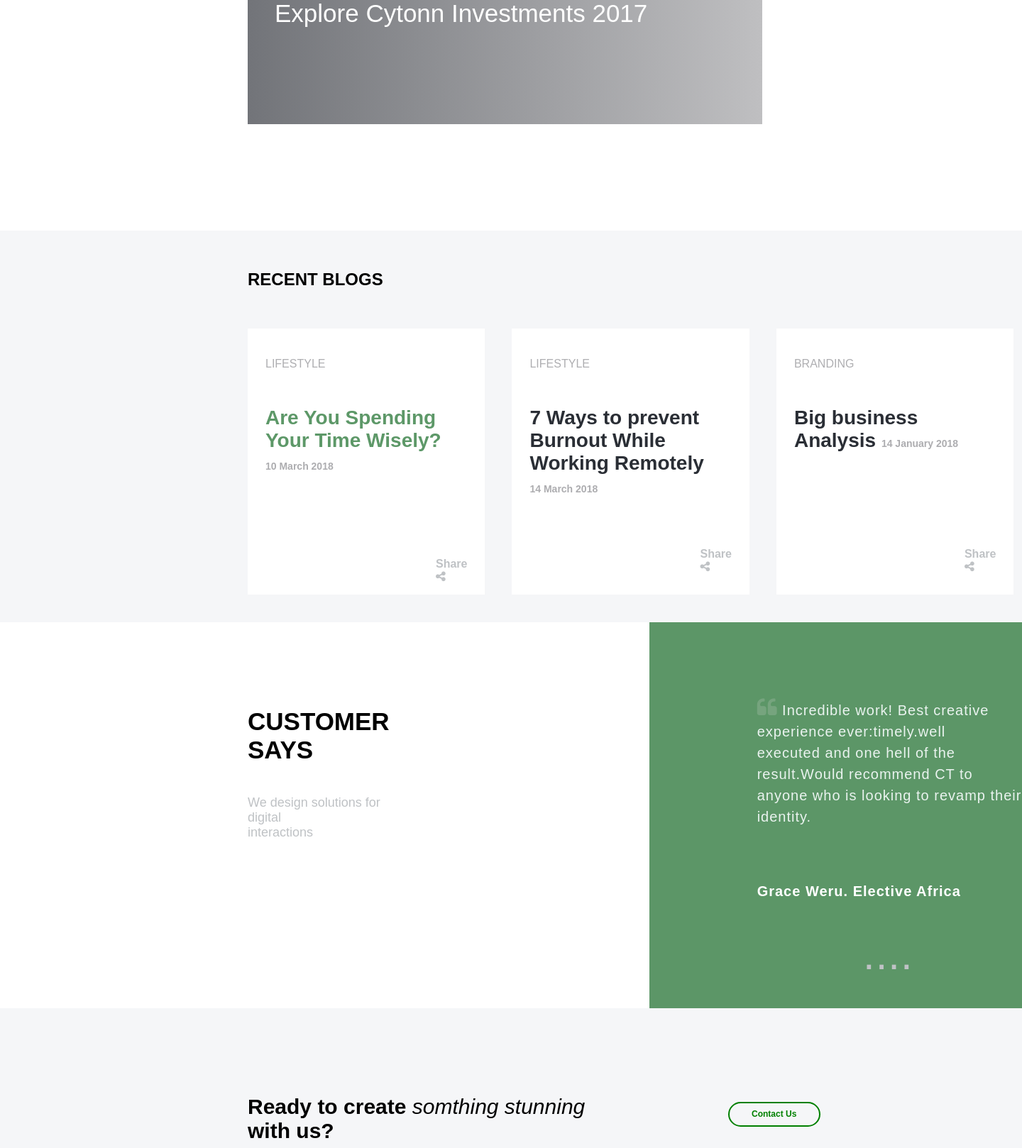
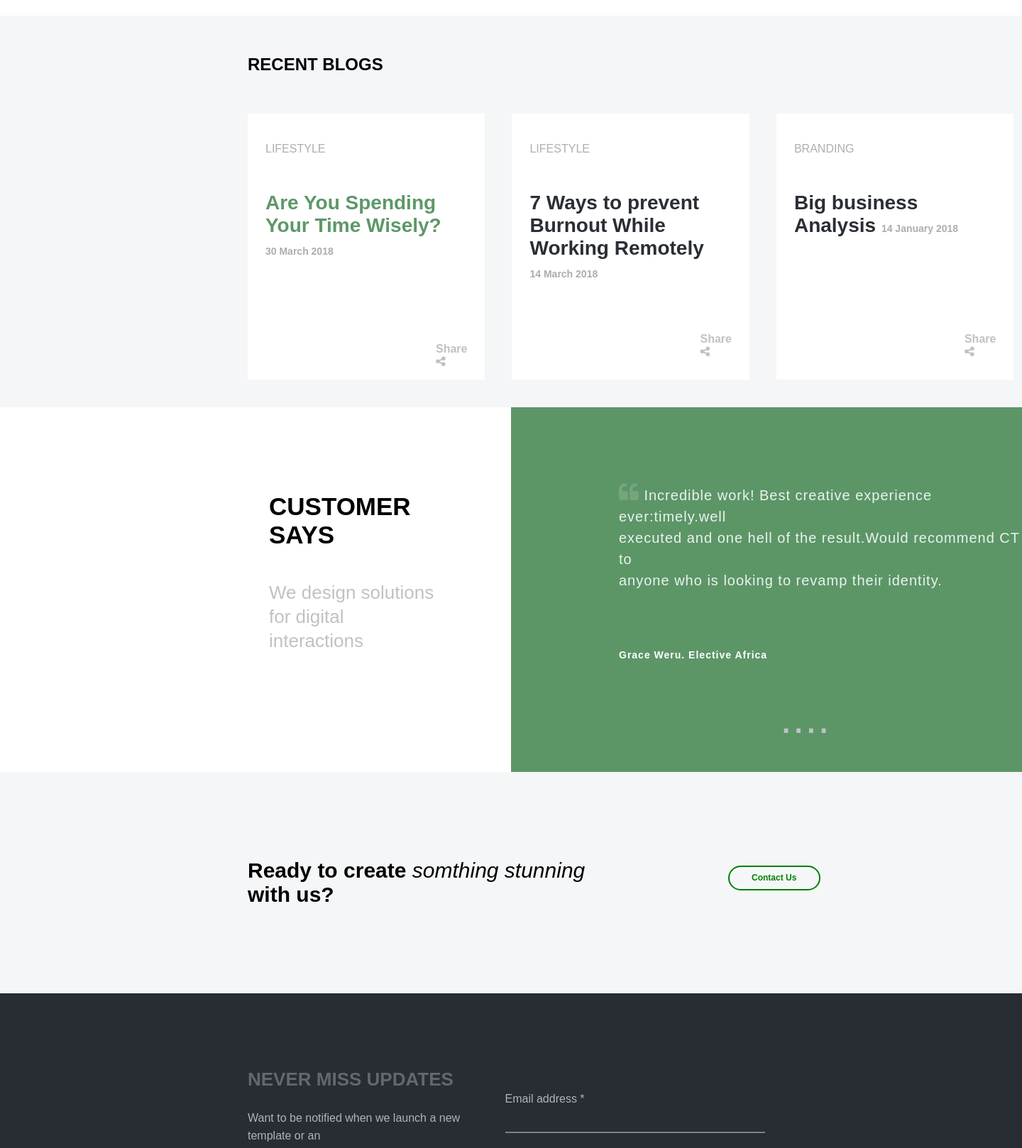
Before and after one commit to mukotso/styling-challenge-2, a PHP site: page / in a window 1440 px wide. Shown: the part 3936-5554 px from the top of the page at 71% size. Run offline with PHP 8.4, Linux system fonts and the light colour scheme.

Commit message:
final version

```diff
--- a/css/style.css
+++ b/css/style.css
@@ -98,16 +98,17 @@ ul > li > i {
       margin-right: 5px; } }
 
 #hello {
-  margin-top: 415px;
+  margin-top: 5%;
   font-size: 35px;
   margin-left: 611px;
   margin-bottom: 87px;
   font-family: Serif;
-  align-self: center; }
+  align-self: center;
+  word-break: break-word; }
   @media only screen and (min-width: 280px) and (max-width: 780px) {
     #hello {
       width: 100%;
-      margin-top: 150px;
+      margin-top: 20%;
       font-size: 32px;
       margin-left: 11px;
       margin-bottom: 7px; } }
@@ -301,14 +302,19 @@ ul > li > i {
     margin-top: 120px;
     margin-bottom: 44px;
     font-weight: bolder;
-    font-size: 35px; }
+    font-size: 35px;
+    margin-right: -60px;
+    margin-left: 379px; }
   #customer-wrapper i {
     color: gainsboro;
     opacity: 0.2;
     font-size: 30px;
     margin-bottom: -50px; }
   #customer-wrapper #contentParagraph {
-    font-size: 18px;
+    margin-left: 379px;
+    margin-right: 99px;
+    font-size: 26px;
+    line-height: 34px;
     color: #bfc2c5; }
   #customer-wrapper #customerMessage {
     padding-top: 85px;
@@ -324,12 +330,13 @@ ul > li > i {
   #customer-wrapper #dots {
     color: #bfc2c5;
     font-size: 60px;
-    border-radius: 50%;
+    border-radius: 50% !important;
     margin-left: 40%; }
   #customer-wrapper #customerName {
     padding-top: 55px;
     color: white;
-    font-weight: bold; }
+    font-weight: bold;
+    font-size: 14px; }
 
 #contactUs {
   padding-bottom: 92px;
--- a/index.html
+++ b/index.html
@@ -8,7 +8,7 @@
     <link href="css/style.css" rel="stylesheet">
 </head>
 <body>
-<div id="header">
+<div id="header" >
 
 <!--    <nav class="navbar">-->
         <!-- LOGO -->
@@ -32,7 +32,7 @@
         <header>
             <nav class="navbar">
                 <div class="logo">
-                    <img src="./images/logo.png" alt=" cytonn Logo" height="65px" width="195px">
+                    <img src="./images/cytonnlogo.png" alt=" cytonn Logo" height="65px" width="195px">
                        <a href="#" onclick="toggleMenu()"><i class="fa fa-bars fa-2x"></i></a>
                 </div>
                 <ul id="nav-list">
@@ -61,10 +61,11 @@
             </div>
 
 </div>
+</div>
         <main>
 
-                <p id="hello"class="container">Hello! we're A Creative Team in Nairobi That Focuses<br>
-                    <span>On Design,Development & IT Solutions.</span></p>
+                <p id="hello"class="container">Hello! we're A Creative Team in Nairobi That Focuses On Design,Development & IT Solutions.</p>
+
 
 
 
@@ -186,7 +187,7 @@
             <p class="blogHeader">LIFESTYLE</p>
             <p id="first">Are You Spending Your
                 Time Wisely?<br>
-                <span class="date">10 March 2018</span></p>
+                <span class="date">30 March 2018</span></p>
             <br>
             <p class="share">Share <i class="fa fa-share-alt"></i></p>
         </div>
@@ -198,7 +199,7 @@
                 Remotely<br>
             <span class="date">14 March 2018</span>
             </p>
-            <p class="share">Share <i class="fa fa-share-alt"></i></p>
+            <p  class="share">Share <i class="fa fa-share-alt"></i></p>
 
         </div>
 
@@ -216,10 +217,10 @@
 
 <div id="customer-wrapper">
 
-    <div class="container">
+    <div>
         <h1>CUSTOMER <br>
             SAYS</h1>
-        <p id="contentParagraph">We design solutions for digital<br>
+        <p id="contentParagraph">We design solutions for digital
             interactions</p>
     </div>
 
@@ -284,5 +285,12 @@
     </div>
 
 </footer>
+
+<script>
+    function toggleMenu() {
+        let navList = document.getElementById('nav-list');
+        navList.classList.toggle('show')
+    }
+</script>
 </body>
 </html>
--- a/scss/style.scss
+++ b/scss/style.scss
@@ -1,3 +1,5 @@
+
+
   // Scss Variable
 $font: sans-serif;
 $default-color:white;
@@ -173,15 +175,16 @@ nav {
   }
 }
 #hello {
-    margin-top: 415px;
+  margin-top: 5%;
   font-size: 35px;
   margin-left: 611px;
   margin-bottom: 87px;
   font-family: Serif;
   align-self: center;
+  word-break: break-word;
   @media only screen and (min-width: 280px) and (max-width: 780px) {
     width: 100%;
-      margin-top: 150px;
+    margin-top: 20%;
     font-size: 32px;
     margin-left: 11px;
     margin-bottom: 7px;
@@ -455,6 +458,8 @@ nav {
     margin-bottom: 44px;
     font-weight: bolder;
     font-size: 35px;
+    margin-right: -60px;
+    margin-left: 379px;
   }
   i {
     color: gainsboro;
@@ -464,7 +469,10 @@ nav {
   }
 
   #contentParagraph {
-      font-size: 18px;
+    margin-left: 379px;
+    margin-right: 99px;
+    font-size: 26px;
+    line-height:34px;
     color: $paragraph-color;
   }
   #customerMessage {
@@ -485,7 +493,7 @@ nav {
   #dots {
     color: $paragraph-color;
     font-size: 60px;
-      border-radius: 50%;
+    border-radius: 50% !important;
     margin-left: 40%;
   }
 
@@ -493,6 +501,7 @@ nav {
     padding-top: 55px;
     color: white;
     font-weight: bold;
+    font-size:14px;
   }
 }
 
```
Also changed, not shown: images/cytonnlogo.png (renamed from images/logo.png). Lines whose indentation alone changed are shown as unchanged.
